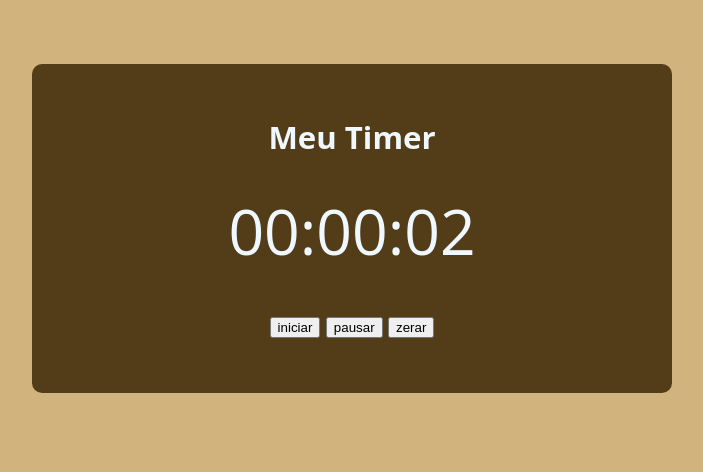
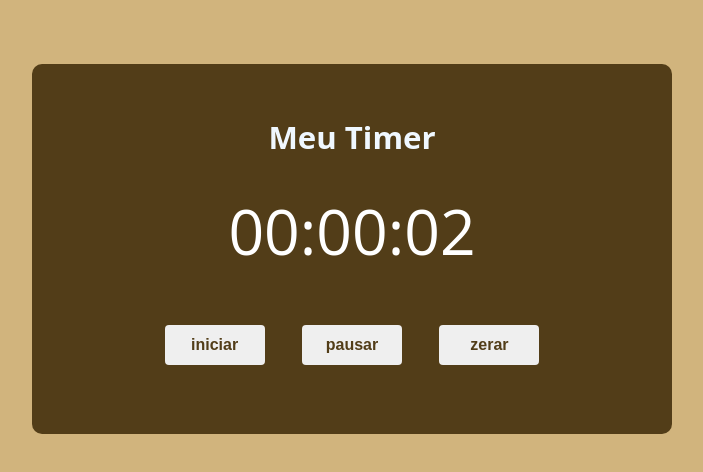
Before and after one commit to ThiagoSuchi/js-course-udemy, a website: page ExeTimer/index.html in a window 1280 px wide. Both pictures are taken after a click on the button "iniciar". Shown: the whole page, without its empty margins (288-991 px from the left). Drawn offline with Linux system fonts and the light colour scheme.

Commit message:
Criando um timer com setInterval

```diff
--- a/ExeTimer/assets/css/style.css
+++ b/ExeTimer/assets/css/style.css
@@ -2,6 +2,7 @@
     --primary-color: rgb(209, 180, 125);
     --primary-color-dark: rgb(82, 61, 24);
     --primary-color-buttonClick: rgb(133, 122, 103);
+    --primary-color-white: aliceblue;
 }
 
 * {
@@ -22,8 +23,8 @@ body {
     max-width: 40rem;
     margin: 4rem auto;
     text-align: center;
-    background: rgb(82, 61, 24);
-    color: aliceblue;
+    background: var(--primary-color-dark);
+    color: var(--primary-color-white);
     padding: 2rem;
     border-radius: 10px;
 }
@@ -31,3 +32,21 @@ body {
 .relogio {
     font-size: 3em;
 }
+
+p button {
+    width: 100px;
+    height: 40px;
+    color: var(--primary-color-dark);
+    font-weight: 800;
+    font-size: 1rem;
+    border-radius: 4px;
+    border: none;
+    margin: 1em;
+    cursor: pointer;
+}
+
+p button:hover {
+    background: var(--primary-color-dark);
+    border: 1px solid var(--primary-color);
+    color: var(--primary-color-white);
+}
--- a/ExeTimer/assets/js/index.js
+++ b/ExeTimer/assets/js/index.js
@@ -5,28 +5,41 @@ const btnPausar = document.querySelector(".pausar");
 const btnZerar = document.querySelector(".zerar");
 
 function zeroEsquerda(hours) {
-    return hours > 9 ? hours : `0${hours}`
+  return hours > 9 ? hours : `0${hours}`;
 }
 
+let sec = 0;
+let time = null;
+
 btnIniciar.addEventListener("click", () => {
-  let sec = 0;
-  setInterval(() => {
-    sec += 1;
+  relogio.style.color = "white";
 
-    // Formatando hora-minuto-segundo em hh/mm/ss
-    let second = sec % 60;
-    let minute = Math.floor(sec / 60) % 60;
-    let hours = Math.floor(sec / 36000);
+  if (!time) {
+    time = setInterval(() => {
+      sec++;
 
-    relogio.innerHTML = `${zeroEsquerda(hours)}:${zeroEsquerda(minute)}:${zeroEsquerda(second)}`;
-  }, 1000);
+      // Formatando hora-minuto-segundo em hh/mm/ss
+      let second = sec % 60;
+      let minute = Math.floor(sec / 60) % 60;
+      let hours = Math.floor(sec / 3600);
+
+      relogio.innerHTML = `${zeroEsquerda(hours)}:${zeroEsquerda(
+        minute
+      )}:${zeroEsquerda(second)}`;
+    }, 1000);
+  }
 });
 
-
 btnPausar.addEventListener("click", () => {
-
+    relogio.style.color = "red";
+    clearInterval(time);
+    time = null;
 });
 
 btnZerar.addEventListener("click", () => {
-  console.log(btnZerar);
+    relogio.style.color = "white";
+    clearInterval(time)
+    time = null;
+    sec = 0;
+    relogio.innerHTML = "00:00:00";
 });
```
